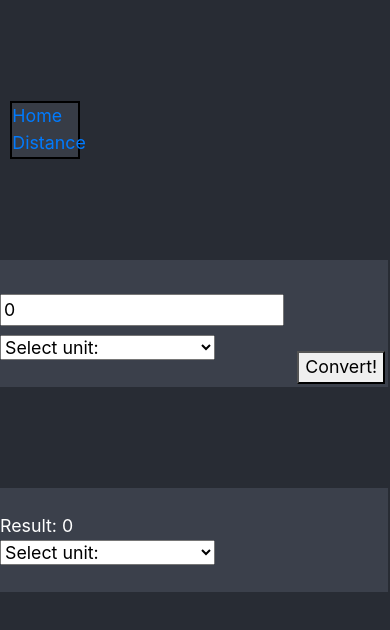
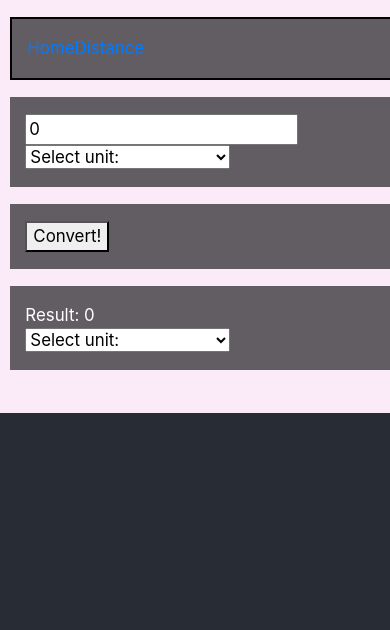
Before and after one commit to LNoeltner1/the_everything_calculator, a React (Create React App) app in the folder client/: page /Distance in a window 390 px wide. Shown: the top 630 px of the page. Built offline with nearby package versions, Linux system fonts and the light colour scheme.

Commit message:
changed namme of Size.jsx to Volume.jsx; styled more for even better results on small screens

```diff
--- a/client/src/App.css
+++ b/client/src/App.css
@@ -6,39 +6,38 @@
 .App-header {
   background-color: #282c34;
   min-height: 100vh;
-  font-size: calc(10px + 2vmin);
+  /* font-size: calc(2px + 2vmin); */
+  font-size: 2vh;
   color: white;
 }
 
-/* .App-link {
-  color: #61dafb;
-} */
 /* // SIDE MENU */
 .sideBar {
   border: 2px solid black;
-  background-color: #373c46;
-  margin-left: 3vh;
-  text-align: center;
+  background-color: #8d8f92;
 }
 
 /* distance page */
-.inputMenu {
+.inputMenu, .outputMenu {
   max-width: 200px;
 }
-.resultBox, .inputBox, .sideBar{
-  margin-top: 12vh;
-  margin-right: 2vh;
+/* #unitInput, #unitOutput {
+  justify-self: center;
+} */
+/* MAIN SECTION */
+.inputBox, .resultBox, .buttonBox, .sideBar {
+  margin-top: 2vh;
+  padding-bottom: 2vh;
+  padding-top: 2vh;
+  margin-left: 3vh;
+  /* margin-right: 2vh; */
+  background-color: #625d63;
 }
-.inputBox, .resultBox {
-  background-color: #3b404b;
-  padding: 3vh;
+/* .inputBox, .buttonBox, .resultBox {
+
+
+} */
+.mainSection {
+  background-color: #fbebf9;
+  padding-bottom: 5vh;
 }
-
-#userInput, .inputMenu, .convertBtn {
-  margin-top: 1vh;
-}
-.convertBtn {
-  position: absolute;
-  bottom: 3px;
-  right: 3px;
-}
--- a/client/src/components/TypeMenu.jsx
+++ b/client/src/components/TypeMenu.jsx
@@ -1,13 +1,14 @@
 import React from 'react';
 import "../App.css";
-import { Link } from "react-router-dom";
+import { MDBIcon, MDBSideNavCat, MDBSideNavNav, MDBSideNav, MDBSideNavLink, MDBContainer, MDBRow, MDBBtn } from 'mdbreact';
+import { Link, BrowserRouter as Router } from 'react-router-dom';
 
 
 const TypeMenu = () => {
     return (
-            <div className="col-2 sideBar">
-                <div className="row"><Link to="/">Home</Link></div>
-                <div className="row"><Link to="/Distance">Distance</Link></div>
+            <div className="col-md-2 col-xs-2 col-sm-2 sideBar">
+                <Link to="/">Home</Link>
+                <Link to="/Distance">Distance</Link>
 
 
 
--- a/client/src/pages/Distance.jsx
+++ b/client/src/pages/Distance.jsx
@@ -64,14 +64,15 @@ const Distance = () => {
     }
 
     return (
-        <div className="row">
+        <div className="row mainSection">
             {/* <div className="col-md-1"></div> */}
             <TypeMenu />
-            <div className="col-md-4 inputBox">
-                {/* <div className="row"> */}
-                    <input id="userInput" type="text" name="number" value={inputValue} onChange={handleInputChange}/>
-                    <div className="select inputMenu">
-                        <select id="unitInput" name="unitInput">
+            <div className="col-md-3 col-xs-10 col-sm-10 inputBox">
+                <div className="row ">
+                    <div className="col-md-12">
+                        <input id="userInput"  type="text" name="number" value={inputValue} onChange={handleInputChange}/>
+                        <div className="select inputMenu text-center">
+                            <select id="unitInput" className="unitMenu" name="unitInput">
                                 <option value="0">Select unit:</option>
                                 <option value="inches">inches</option>
                                 <option value="feet">feet</option>
@@ -86,14 +87,23 @@ const Distance = () => {
                                 <option value="astronomicalUnit">Astronomical Unit (AU)</option>
                             </select>
                         </div>
-                    <button className="convertBtn" onClick={handleConvert}>Convert!</button>
-                {/* </div> */}
+                    </div>
+
+                </div>
+
+
 
 
             </div>
-            <div className="col-md-4 resultBox">Result: {result}
-                <div className="select outputMenu">
-                    <select id="unitOutput" name="unitOutput">
+            {/* <div className="row"> */}
+            <div className="col-md-2 col-xs-10 col-sm-10 buttonBox">
+                <button className="convertBtn" onClick={handleConvert}>Convert!</button>
+            </div>
+
+            {/* </div> */}
+            <div className="col-md-3 col-xs-10 col-sm-10 resultBox">Result: {result}
+                <div className="select outputMenu text-center">
+                    <select id="unitOutput" className="unitMenu" name="unitOutput">
                         <option value="0">Select unit:</option>
                         <option value="inches">inches</option>
                             <option value="feet">feet</option>
```
Also changed, not shown: client/src/pages/Size.jsx (deleted), client/src/pages/Volume.jsx (added). Lines whose indentation alone changed are shown as unchanged.
